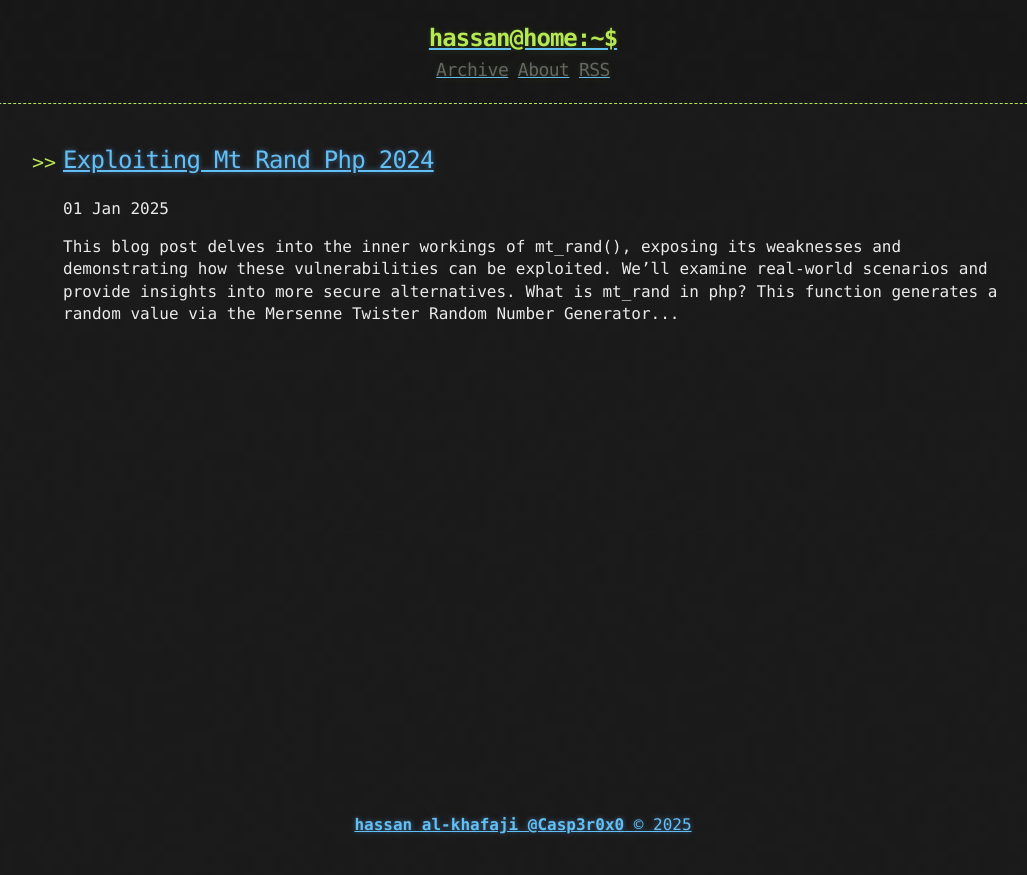
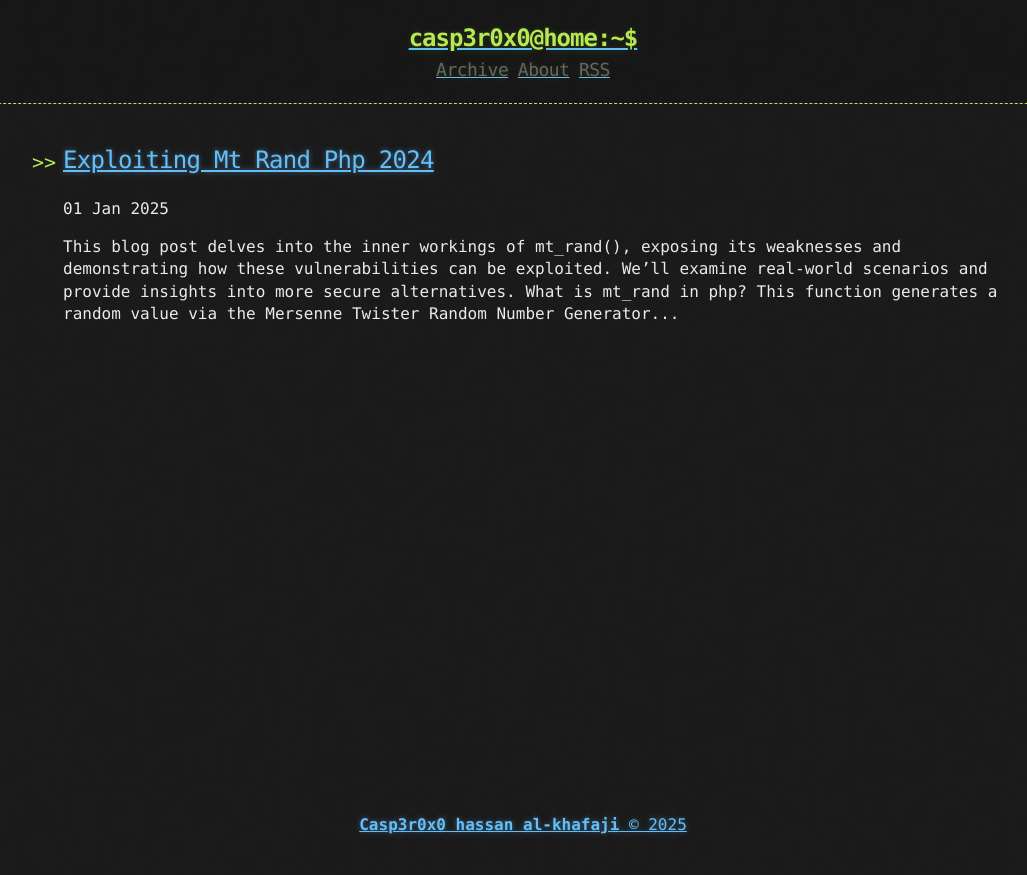
Before and after one commit to casp3r0x0/pwntricks, a Jekyll site: the page built from index.html, in a window 1280 px wide. Shown: the top 875 px of the page, without its empty margins (117-1144 px from the left). Built offline with Jekyll 4.4.1, drawn with Linux system fonts in a browser that asks for light colours; the list of posts is cut into pages by our own code.

Commit message:
uploading the blog

```diff
--- a/_config.yml
+++ b/_config.yml
@@ -10,7 +10,7 @@ baseurl: /
 source: .
 destination: ./_site
 permalink: /:title
-paginate: 3
+paginate: 10
 paginate_path: /page/:num/
 
 defaults:
@@ -28,5 +28,6 @@ plugins:
   - jekyll-sitemap
 
 # Custom variables
-owner : "hassan al-khafaji @Casp3r0x0"
+owner : "Casp3r0x0 hassan al-khafaji"
 year : "2025"
+google_analytics: G-Q8E0QY2KG1
```
